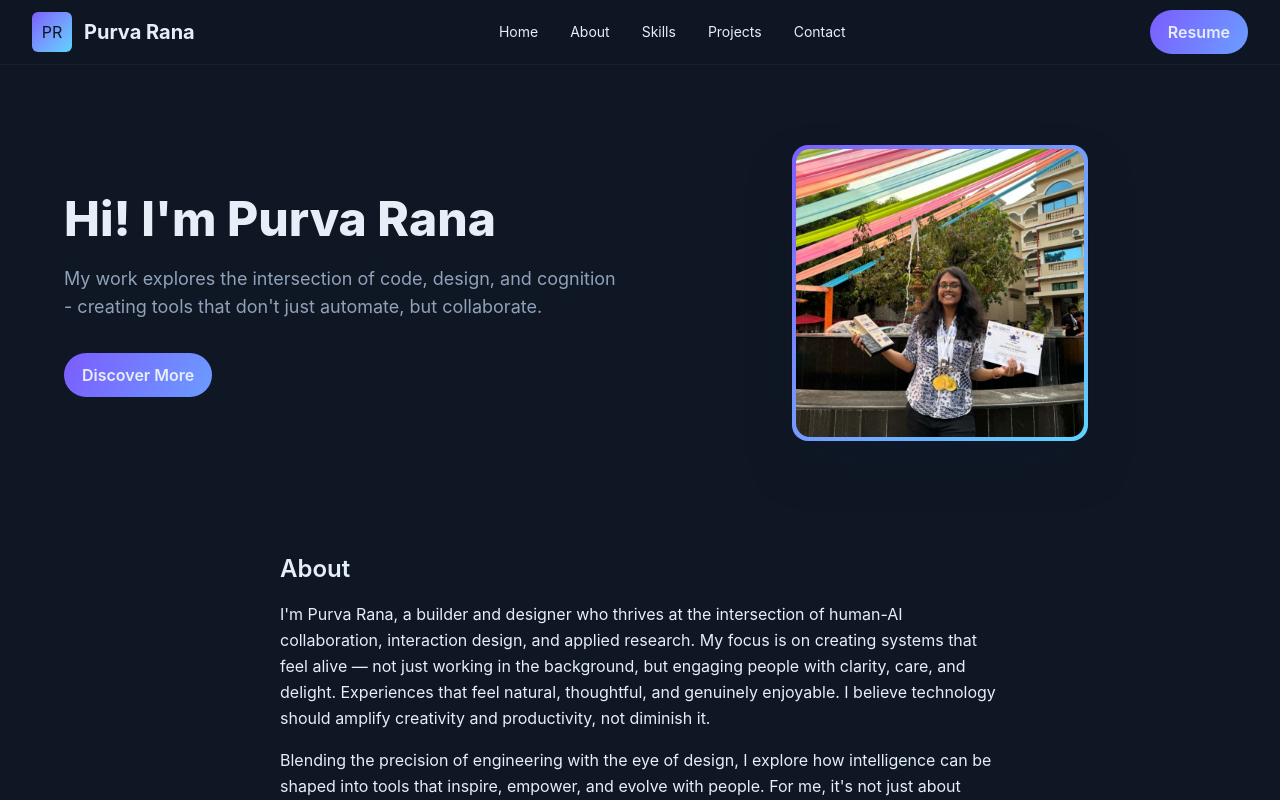
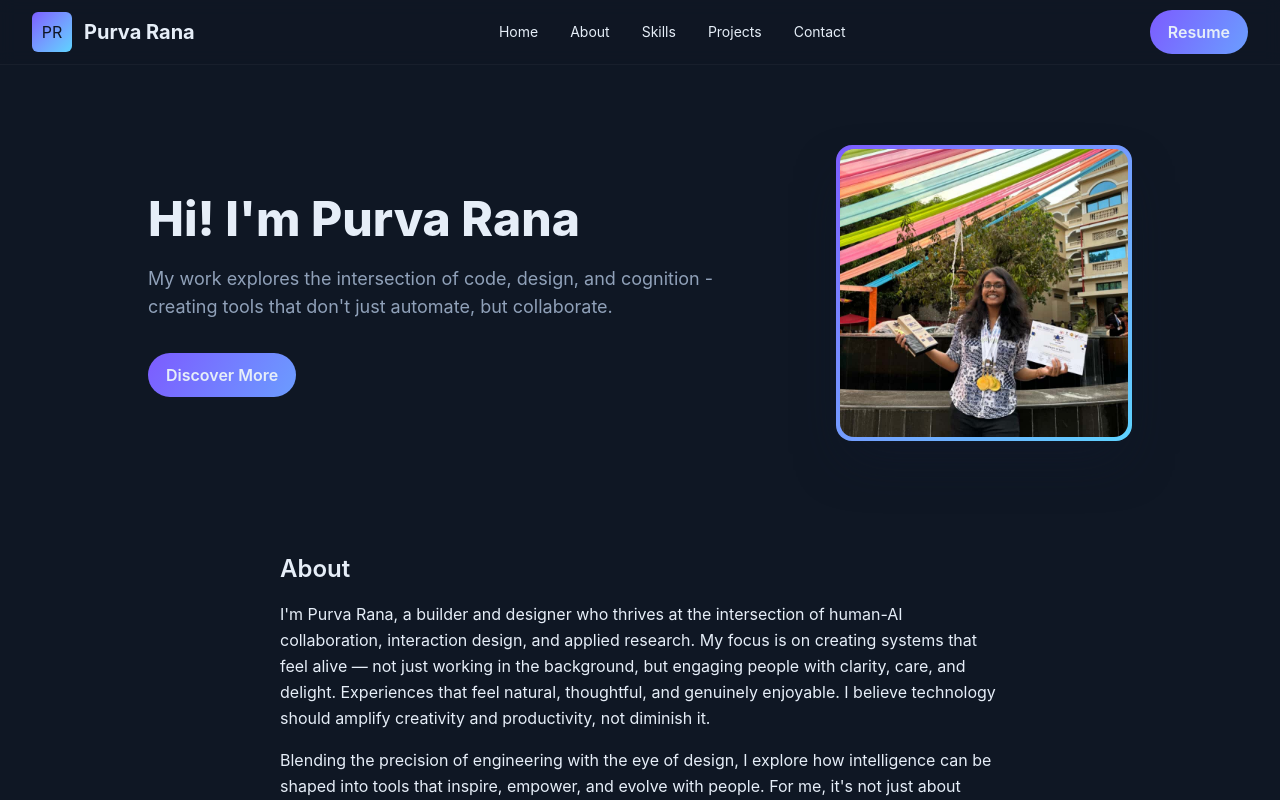
Before and after one commit to purva-rana/Portfolio, a React (Vite) app: page / in a window 1280 px wide. Shown: the top 800 px of the page. Built offline with nearby package versions, Linux system fonts and the light colour scheme.

Commit message:
hero image

```diff
--- a/src/components/Hero.jsx
+++ b/src/components/Hero.jsx
@@ -26,9 +26,10 @@ export default function Hero() {
       id="hero"
       className="relative flex items-center w-full px-6 py-20 lg:px-8"
     >
-      <div className="container mx-auto grid items-center gap-12 md:grid-cols-2">
+
+      <div className="mx-auto grid items-center gap-12 md:grid-cols-3 max-w-5xl">
         {/* Text Content: Ordered first for mobile, centered on mobile */}
-        <div className="z-10 max-w-xl text-center md:text-left">
+        <div className="z-10 max-w-xl text-center md:text-left md:col-span-2">
           <span className="sr-only">
             {headline} — {subline}
           </span>
```
